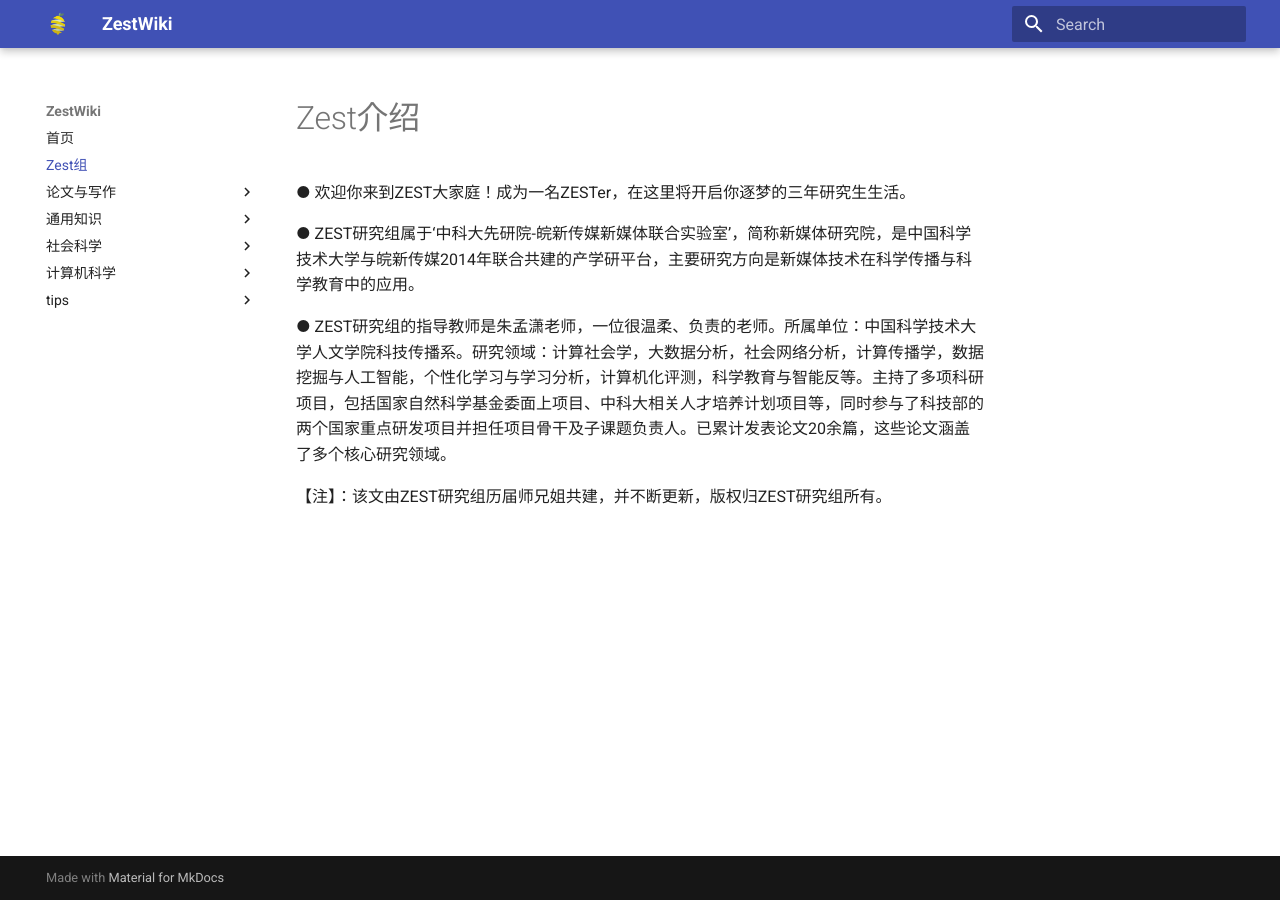
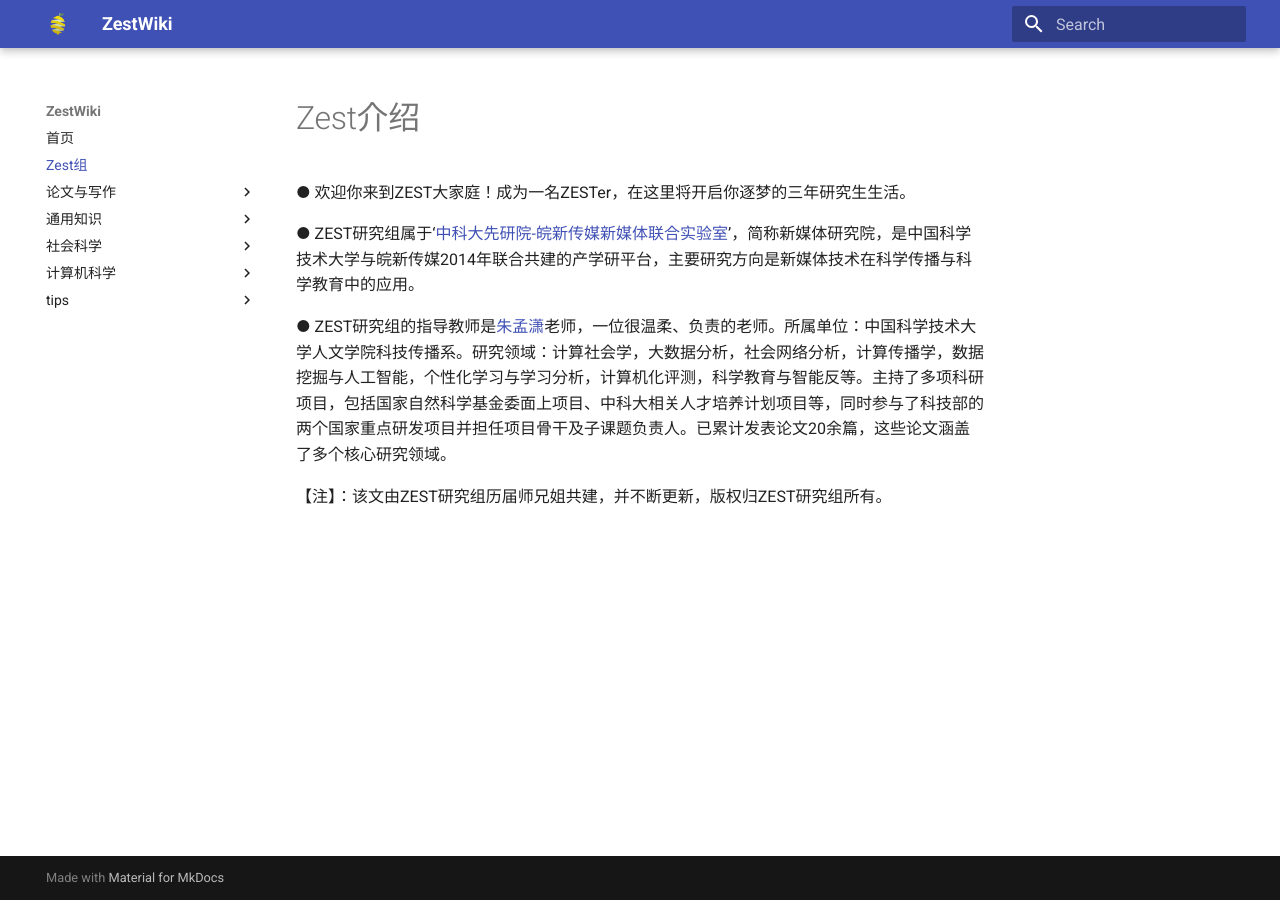
Before and after one commit to jtxdotpy/ZestWiki, an MkDocs documentation site: the page built from docs/general/introduction.md, in a window 1280 px wide. Built offline with MkDocs 1.6.1 and Material for MkDocs 9.7.7, drawn with Linux system fonts in a browser that asks for light colours; part of the change alters nothing that is shown.

```diff
--- a/docs/general/introduction.md
+++ b/docs/general/introduction.md
@@ -2,8 +2,8 @@
 
 ● 欢迎你来到ZEST大家庭！成为一名ZESTer，在这里将开启你逐梦的三年研究生生活。
 
-● ZEST研究组属于‘中科大先研院-皖新传媒新媒体联合实验室’，简称新媒体研究院，是中国科学技术大学与皖新传媒2014年联合共建的产学研平台，主要研究方向是新媒体技术在科学传播与科学教育中的应用。
+● ZEST研究组属于‘[中科大先研院-皖新传媒新媒体联合实验室](https://iatyz.ustc.edu.cn/company/intro/name/%E4%B8%AD%E7%A7%91%E5%A4%A7%E5%85%88%E7%A0%94%E9%99%A2-%E7%9A%96%E6%96%B0%E4%BC%A0%E5%AA%92%E6%96%B0%E5%AA%92%E4%BD%93%E8%81%94%E5%90%88%E5%AE%9E%E9%AA%8C%E5%AE%A4)’，简称新媒体研究院，是中国科学技术大学与皖新传媒2014年联合共建的产学研平台，主要研究方向是新媒体技术在科学传播与科学教育中的应用。
 
-● ZEST研究组的指导教师是朱孟潇老师，一位很温柔、负责的老师。所属单位：中国科学技术大学人文学院科技传播系。研究领域：计算社会学，大数据分析，社会网络分析，计算传播学，数据挖掘与人工智能，个性化学习与学习分析，计算机化评测，科学教育与智能反等。主持了多项科研项目，包括国家自然科学基金委面上项目、中科大相关人才培养计划项目等，同时参与了科技部的两个国家重点研发项目并担任项目骨干及子课题负责人。已累计发表论文20余篇，这些论文涵盖了多个核心研究领域。
+● ZEST研究组的指导教师是[朱孟潇]([url](https://iatyz.ustc.edu.cn/teacher/profile/name/%E6%9C%B1%E5%AD%9F%E6%BD%87))老师，一位很温柔、负责的老师。所属单位：中国科学技术大学人文学院科技传播系。研究领域：计算社会学，大数据分析，社会网络分析，计算传播学，数据挖掘与人工智能，个性化学习与学习分析，计算机化评测，科学教育与智能反等。主持了多项科研项目，包括国家自然科学基金委面上项目、中科大相关人才培养计划项目等，同时参与了科技部的两个国家重点研发项目并担任项目骨干及子课题负责人。已累计发表论文20余篇，这些论文涵盖了多个核心研究领域。
 
 【注】：该文由ZEST研究组历届师兄姐共建，并不断更新，版权归ZEST研究组所有。
```
